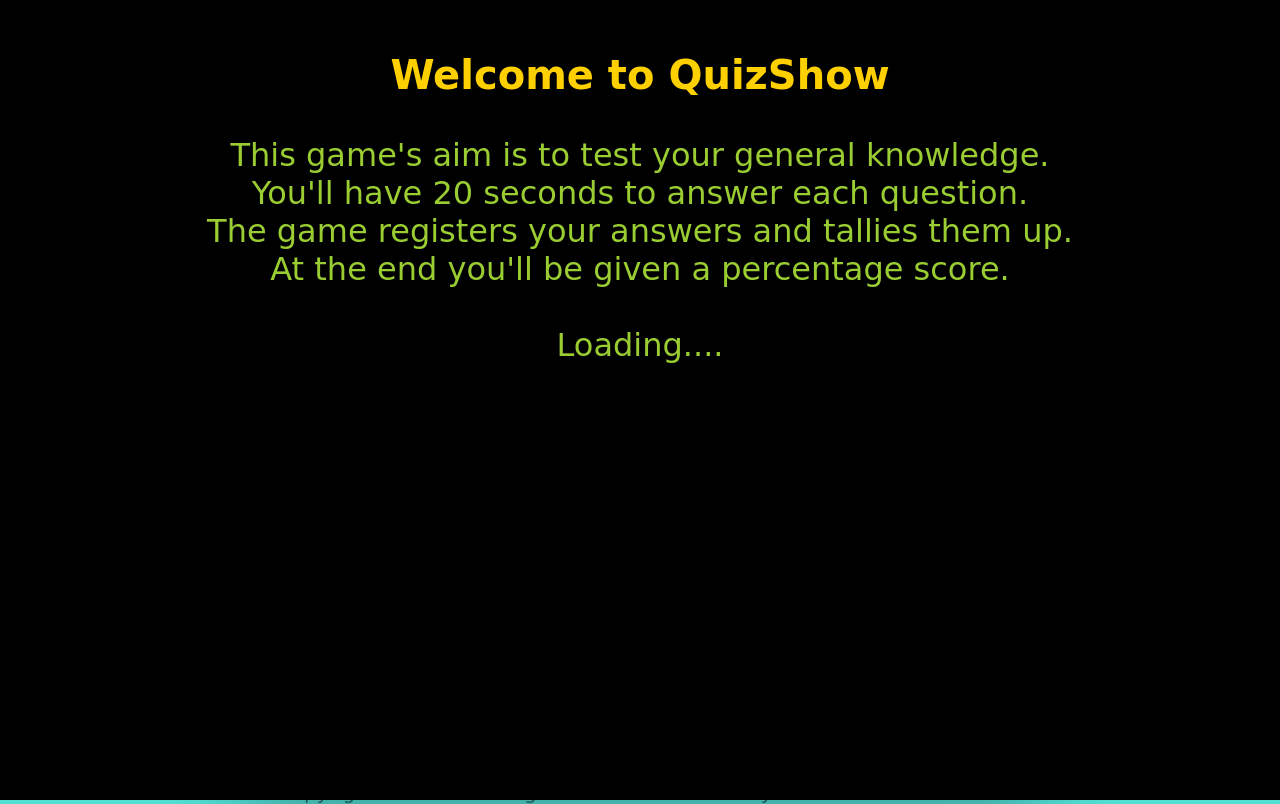
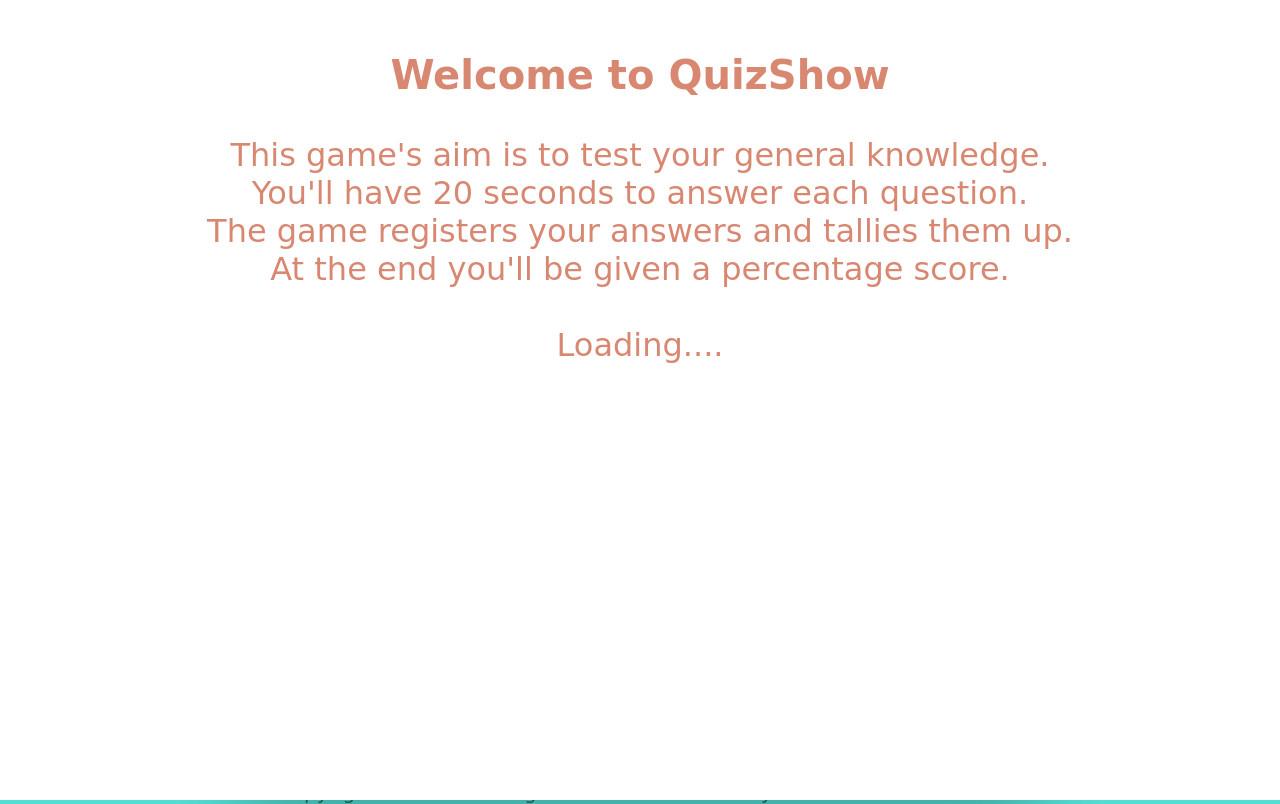
Before and after one commit to szakfer97/QuizShow, a website built with Vite: page index.html in a window 1280 px wide. Built offline with nearby package versions, Linux system fonts and the light colour scheme.

Commit message:
Extra styling

```diff
--- a/main.js
+++ b/main.js
@@ -302,7 +302,6 @@
       : scorePerCent >= 20
       ? "public/images/bad.png"
       : "public/images/terrible.png";
-
   scoreDiv.innerHTML = "<img src=" + img + ">";
   scoreDiv.innerHTML += "<p>" + scorePerCent + "%</p>";
 }
--- a/style.css
+++ b/style.css
@@ -10,9 +10,9 @@
   left: 0;
   width: 100%;
   height: 100vh;
-  background: black;
+  background: rgb(255, 255, 255);
   z-index: 200;
-  color: yellowgreen;
+  color: #d88771;
   text-align: center;
   font-size: 48px;
   padding: 20px;
@@ -23,7 +23,7 @@
   animation: fadeIn 2s ease-in forwards;
 }
 b {
-  color: rgb(255, 208, 0);
+  color: #d88771;
   font-size: 100px;
 }
 body {
@@ -122,8 +122,8 @@
 }
 .choice:hover {
   color: #ffffff !important;
-  background: #f6b93b;
-  border: 4px solid #494949 !important;
+  background: #000000;
+  border: 4px solid #fffcfc !important;
   transition: all 0.4s ease 0s;
 }
 
```
Also changed, not shown: 1 other file.
